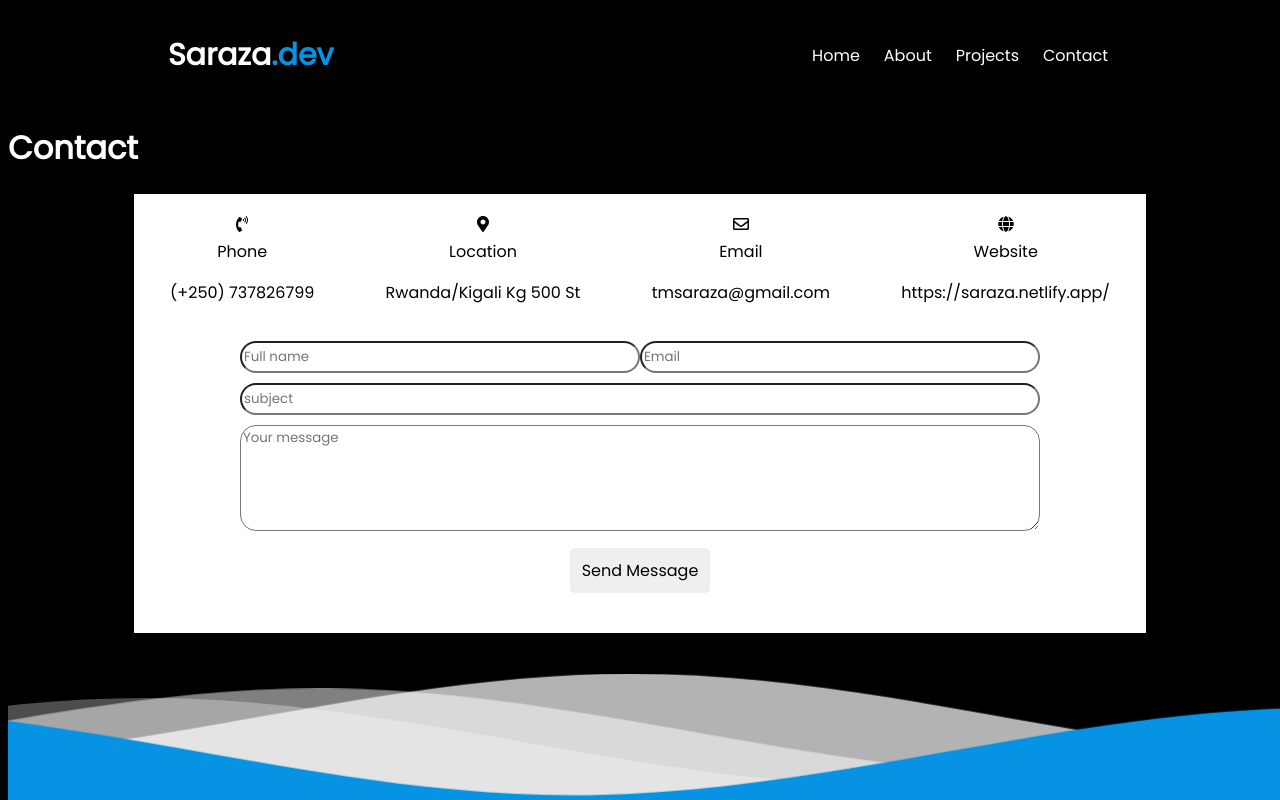
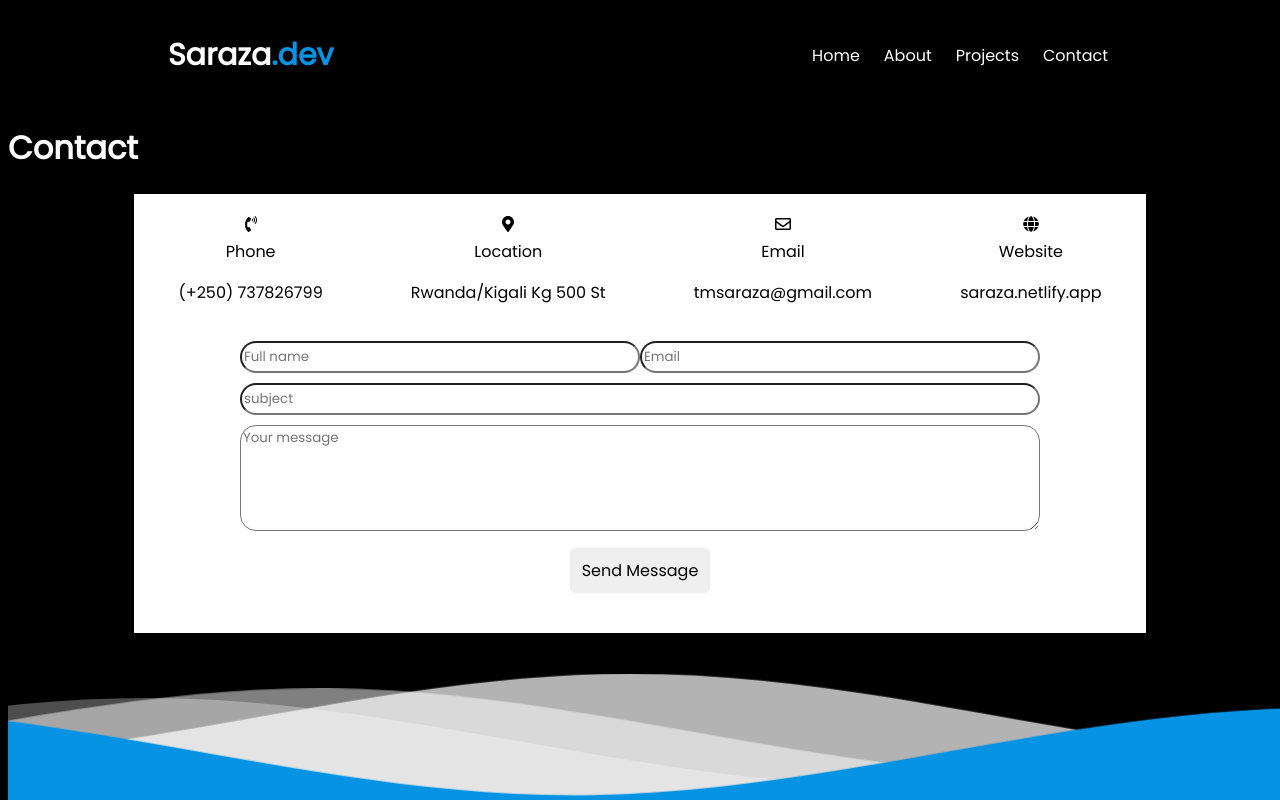
Before and after one commit to sarazaToussaint/Saraza-dev, a React (Create React App) app: page /Contact in a window 1280 px wide. Built offline with nearby package versions, Linux system fonts and the light colour scheme.

Commit message:
Make some changes on style

```diff
--- a/src/components/Contact.jsx
+++ b/src/components/Contact.jsx
@@ -29,7 +29,7 @@ const Contact = () => (
         <div className={classes.info}>
           <span><FaGlobe /></span>
           <div>Website</div>
-          <p>https://saraza.netlify.app/</p>
+          <p>saraza.netlify.app</p>
         </div>
       </div>
 
```
